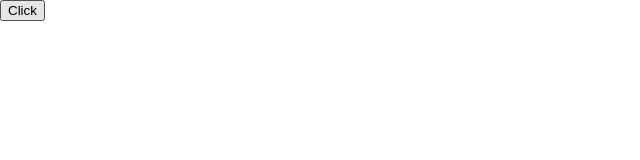
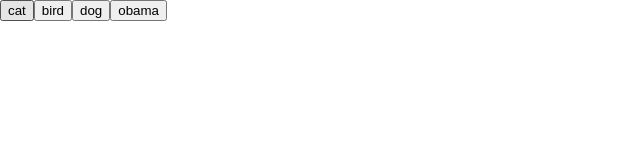
Before and after one commit to cynthialu42/Giphy-project, a plain HTML site: page index.html in a window 1280 px wide. Shown: the whole page, without its empty margins (0-640 px from the left). Drawn offline with nearby package versions, Linux system fonts and the light colour scheme.

Commit message:
added buttons to trigger new things

```diff
--- a/index.html
+++ b/index.html
@@ -14,7 +14,6 @@
 <body>
     <div class="container">
         <div class="button-section"></div>
-        <button name = "cat" >Click</button>
         <div class="js-gifs"></div>
     </div>
 
--- a/js/main.js
+++ b/js/main.js
@@ -1,11 +1,19 @@
 $(document).ready(function(){
     var apiKey = "5jIbhfm2DTsEsvSRNL8beHu0ogreChsM";
-    var query = $('button').attr("name");
-    var limit = "10";
-    var queryURL = "http://api.giphy.com/v1/gifs/search?q=" + query + "&api_key=" + apiKey + "&limit=" + limit;
 
+
+    var topics = ["cat", "bird", "dog", "obama"];
+
+    for (let i = 0; i < topics.length; i++){
+        let bDiv = $('<button>');
+        bDiv.attr("name", topics[i]);
+        bDiv.text(topics[i]);
+        $('.button-section').append(bDiv);
+    }
     $('button').on('click', function(){
-        console.log("here");
+        var query = $(this).attr("name");
+        var limit = "10";
+        var queryURL = "http://api.giphy.com/v1/gifs/search?q=" + query + "&api_key=" + apiKey + "&limit=" + limit;
         $.ajax({
             url: queryURL,
             method: "GET"
@@ -19,6 +27,7 @@ $(document).ready(function(){
                 $('.js-gifs').append(section);
             }
         });
+        $('.js-gifs').empty();
     });
 
 
```
